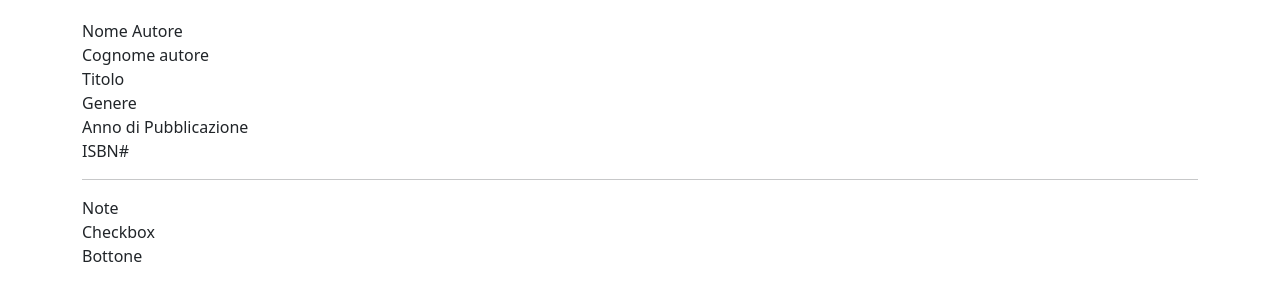
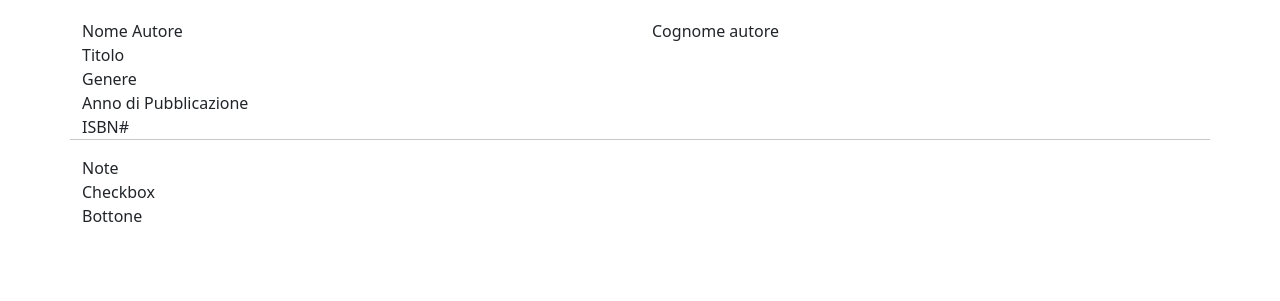
Before and after one commit to ilariamotta/html-css-bootstrap-dashboard, a plain HTML site: page form.html in a window 1280 px wide. Shown: the part 153-454 px from the top of the page. Drawn offline with nearby package versions, Linux system fonts and the light colour scheme.

Commit message:
fix: struttura

```diff
--- a/form.html
+++ b/form.html
@@ -55,21 +55,34 @@
     <!-- titolo -->
     <div class="container">
         <h1 class="my-4">Nuovo Libro</h1>
-
+</div>
         <!-- inizio form -->
-        <form action="">
-
+        <form action="" class="container">
+            <div class="row">
+                <div class="col-6">
                     <div>Nome Autore</div>
+                </div>
+                <div class="col-6">
                     <div>Cognome autore</div>
+                </div>
+                <div class="col-12">
                     <div>Titolo</div>
+                </div>
+                <div class="col-12">
                     <div>Genere</div>
+                </div>
+                <div class="col-12">
                     <div>Anno di Pubblicazione</div>
+                </div>
+                <div class="col-12">
                     <div>ISBN&#35;</div>
+                </div>
                 <hr>
+                <div class="col-12">
                     <div>Note</div>
+                </div>
                 <div>Checkbox</div>
                 <div>Bottone</div>
-
         </form>
     </div>
 
```
Lines whose indentation alone changed are shown as unchanged.
